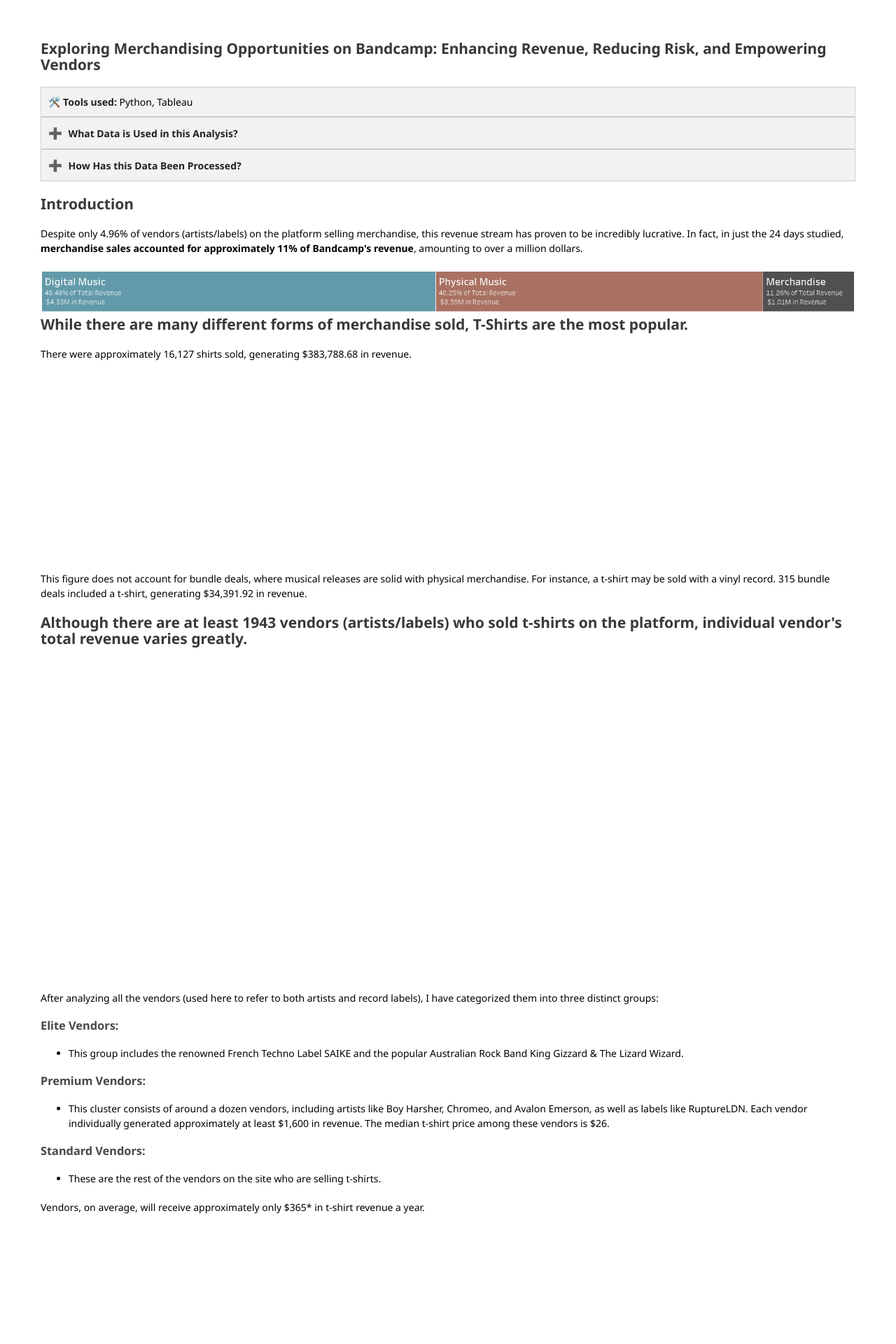
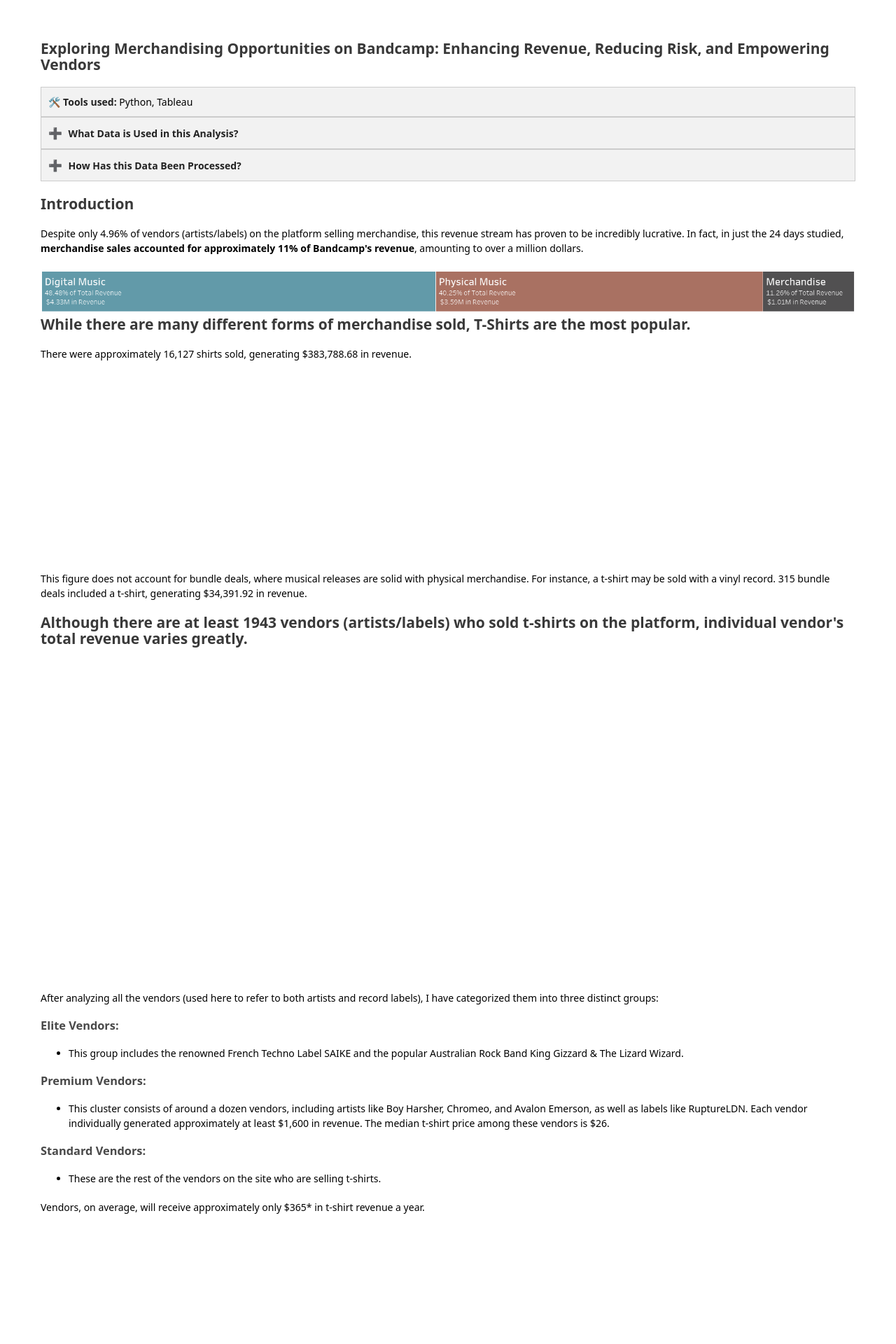
Before and after one commit to nbcarroll/nbcarroll.github.io, a Jekyll site: the page RevenueComparison/index.html, which Jekyll copies as it is, in a window 1280 px wide. Shown: the top 1920 px of the page at 70% size. Built offline with Jekyll 4.4.1, drawn with Linux system fonts in a browser that asks for light colours.

Commit message:
Styling Update

```diff
--- a/RevenueComparison/index.html
+++ b/RevenueComparison/index.html
@@ -6,6 +6,13 @@
     <title>Exploring Merchandising Opportunities: Enhancing Revenue, Reducing Risk, and Empowering Vendors on Bandcamp</title>
 
     <style>
+
+    :root {
+                --text-color: #222;
+                --header-color: #393939;
+                --link-color: #267CB9;
+                --link-hover-color: #069;
+            }
 
         @import url('https://fonts.googleapis.com/css2?family=Noto+Sans:ital,wght@0,400;0,700;1,400;1,700&display=swap');
 
@@ -294,13 +301,27 @@
             background-color: #fff;
             padding: 50px;
             font: 14px/1.5 "Noto Sans", "Helvetica Neue", Helvetica, Arial, sans-serif;
-            /* color: #727272; */
-            font-weight: 400
+            font-weight: 400;
         }
 
-        h1,h2,h3,h4,h5,h6 {
-            color: #222;
-            margin: 0 0 20px
+        h1, h2, h3, h4, h5, h6 {
+            color: var(--header-color);
+            margin: 0 0 20px;
+        }
+
+        h1 {
+            font-size: 28px;
+            color: var(--text-color);
+        }
+
+        a {
+            color: var(--link-color);
+            text-decoration: none;
+        }
+
+        a:hover, a:focus {
+            color: var(--link-hover-color);
+            font-weight: bold;
         }
 
         p,ul,ol,table,pre,dl {
```
